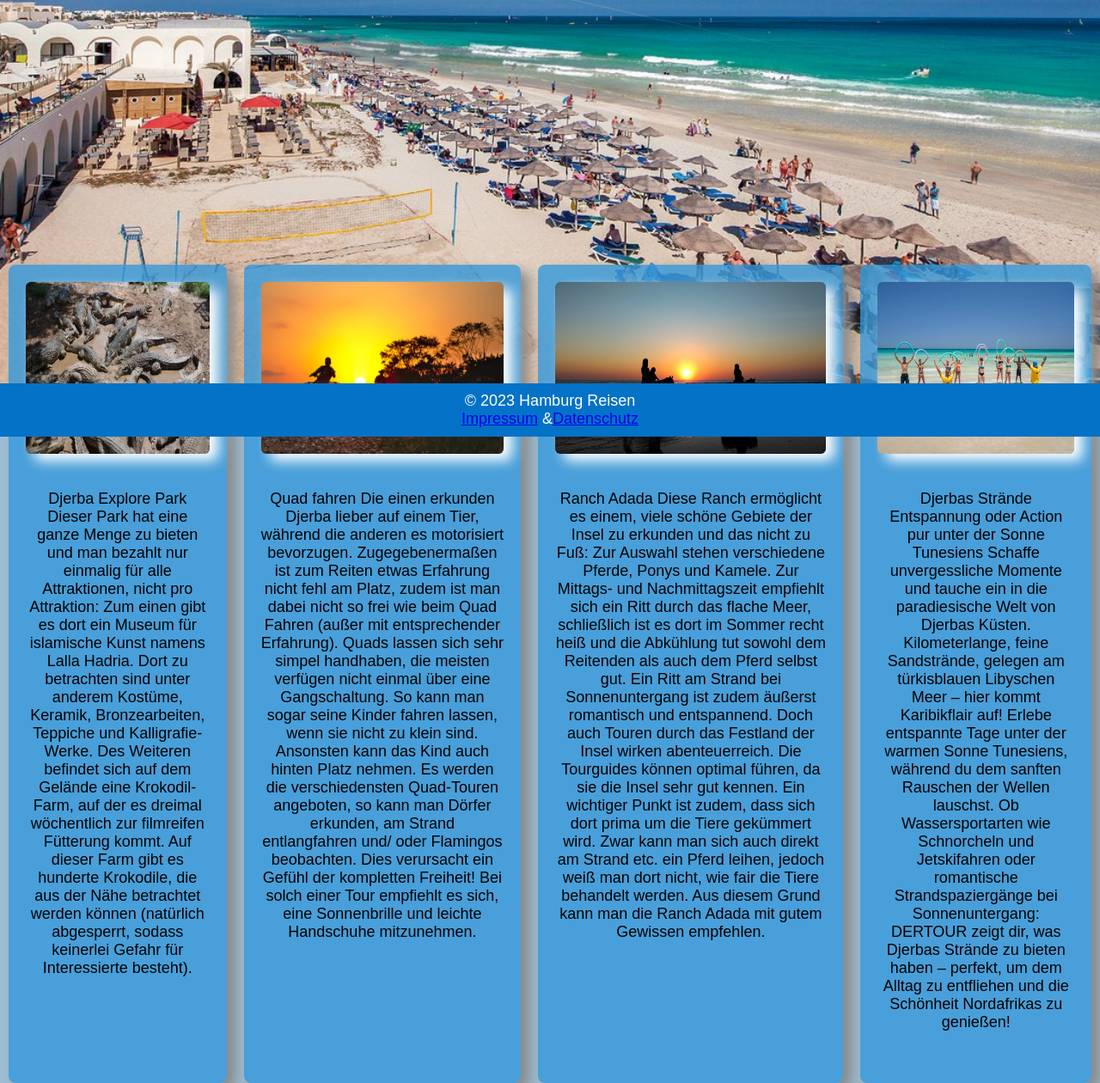
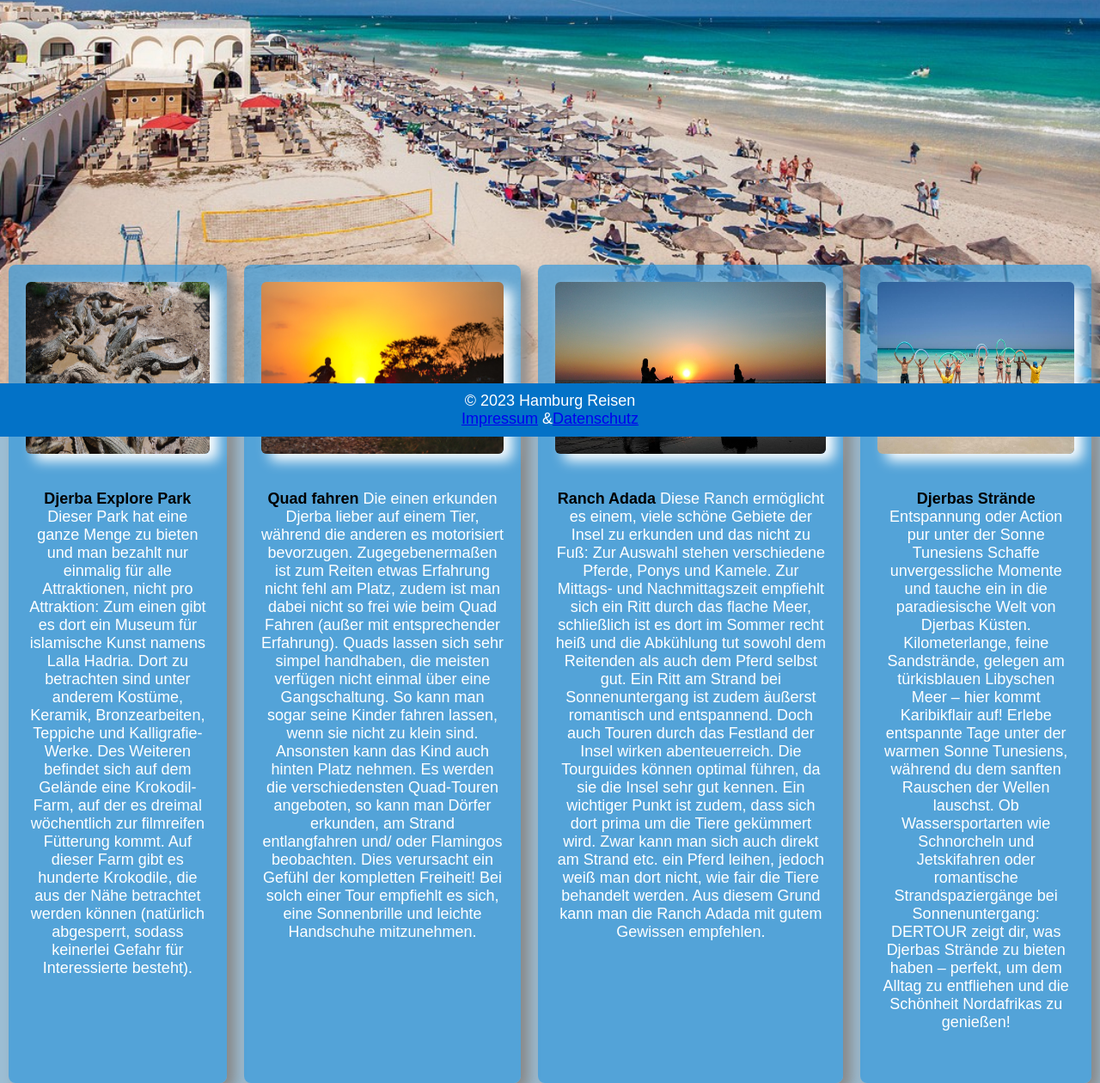
Before and after one commit to bechirmejri/Djerba, a plain HTML site: page dienstleistung.html in a window 1280 px wide. Shown: the part 292-1552 px from the top of the page at 86% size. Drawn offline with Linux system fonts and the light colour scheme.

Commit message:
git pull

```diff
--- a/dienstleistung.html
+++ b/dienstleistung.html
@@ -19,7 +19,7 @@
          <img src="./bilder/krokodil-park.jpg" alt="">
     <p class="box-text">
 
-Djerba Explore Park
+<span class="strong"><strong>Djerba Explore Park</strong></span>
 
 Dieser Park hat eine ganze Menge zu bieten und man bezahlt nur einmalig für alle Attraktionen, nicht pro Attraktion:
 
@@ -32,7 +32,8 @@ Des Weiteren befindet sich auf dem Gelände eine Krokodil-Farm, auf der es dreim
 <div class="box box-12">
       <img src="./bilder/Quad.jpg" alt="quad">
     <p class="box-text">
-Quad fahren
+
+  <span class="strong"><strong>Quad fahren</strong></span>
 
         Die einen erkunden Djerba lieber auf einem Tier, während die anderen es motorisiert bevorzugen. Zugegebenermaßen ist zum Reiten etwas Erfahrung nicht fehl am Platz, zudem ist man dabei nicht so frei wie beim Quad Fahren (außer mit entsprechender Erfahrung).
 
@@ -48,8 +49,7 @@ Quad fahren
       <img src="./bilder/Ranch.jpg" alt="ranch">
     <p class="box-text">
 
-Ranch Adada
-
+        <span class="strong"><strong>Ranch Adada</strong></span>
 Diese Ranch ermöglicht es einem, viele schöne Gebiete der Insel zu erkunden und das nicht zu Fuß: Zur Auswahl stehen verschiedene Pferde, Ponys und Kamele.
 
 Zur Mittags- und Nachmittagszeit empfiehlt sich ein Ritt durch das flache Meer, schließlich ist es dort im Sommer recht heiß und die Abkühlung tut sowohl dem Reitenden als auch dem Pferd selbst gut.
@@ -63,7 +63,8 @@ Ein wichtiger Punkt ist zudem, dass sich dort prima um die Tiere gekümmert wird
 <div class="box box-14">
        <img src="./bilder/sport.jpg" alt="sport-strand">
     <p class="box-text">
-        Djerbas Strände
+
+        <span class="strong"><strong>Djerbas Strände</strong></span>
         Entspannung oder Action pur unter der Sonne Tunesiens
         Schaffe unvergessliche Momente und tauche ein in die paradiesische Welt von Djerbas Küsten. Kilometerlange, feine Sandstrände, gelegen am türkisblauen Libyschen Meer – hier kommt Karibikflair auf! Erlebe entspannte Tage unter der warmen Sonne Tunesiens, während du dem sanften Rauschen der Wellen lauschst. Ob Wassersportarten wie Schnorcheln und Jetskifahren oder romantische Strandspaziergänge bei Sonnenuntergang: DERTOUR zeigt dir, was Djerbas Strände zu bieten haben – perfekt, um dem Alltag zu entfliehen und die Schönheit Nordafrikas zu genießen!
     </p>
--- a/style.css
+++ b/style.css
@@ -340,7 +340,7 @@ button {
 
 .box {
 
-  background-color: #3498dbcb;
+  background-color: #3498dbb2;
   color: #fff;
   text-align: center;
   padding: 20px;
@@ -355,12 +355,14 @@ button {
   transform: scale(1.2);
 }
 
-.box p {
+.box p{
   margin-bottom: 40px;
-  color: black;
+  color:white;
   margin-top: 20px;
 }
-
+.box p .strong {
+  color: black;
+}
 .box img {
 
   justify-content: center;
```
Also changed, not shown: index.html (+0 -4 lines).
